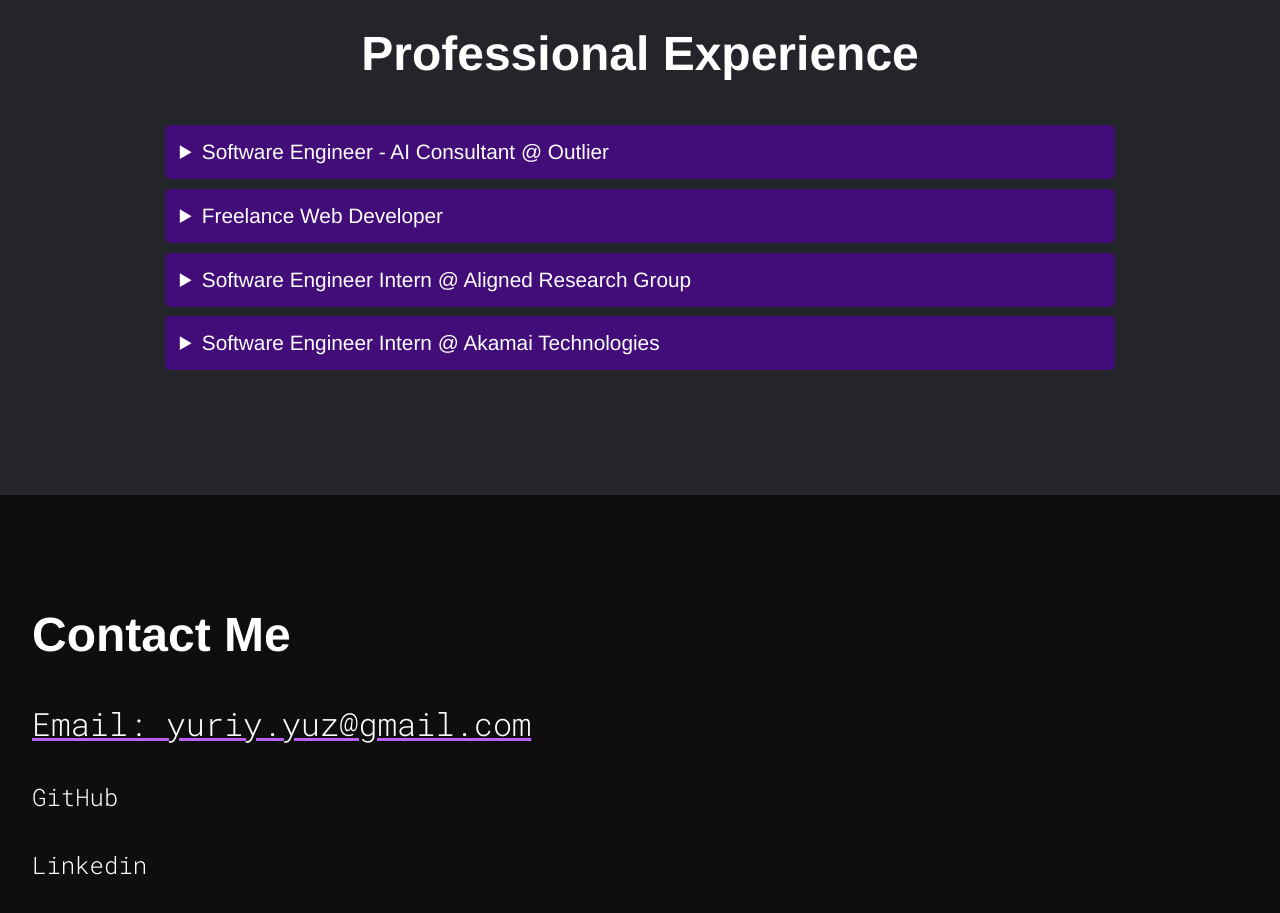
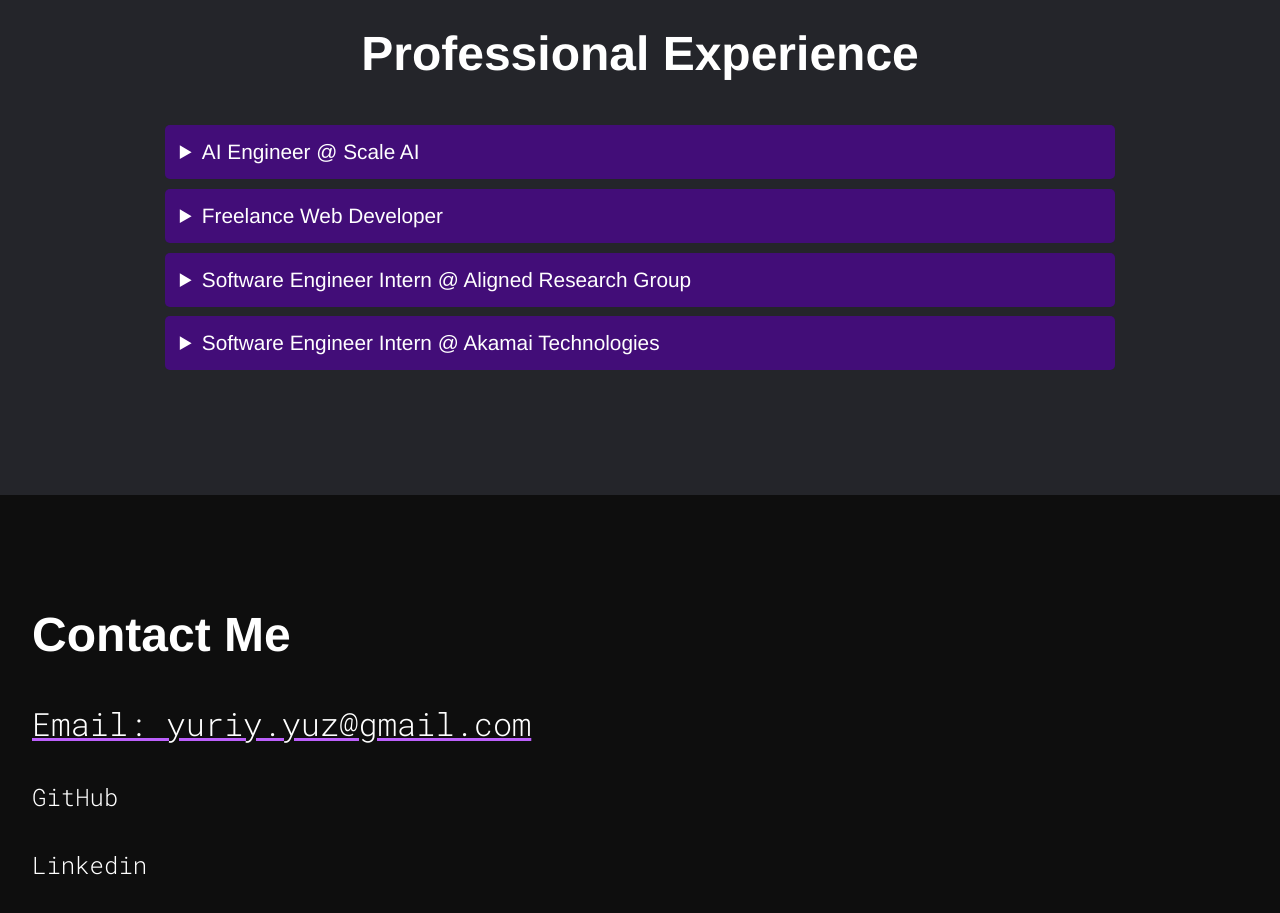
Before and after one commit to revisor07/portfolio, a plain HTML site: page index.html in a window 1280 px wide. Shown: the part 3480-4393 px from the top of the page. Drawn offline with Linux system fonts and the light colour scheme.

Commit message:
Update index.html

```diff
--- a/index.html
+++ b/index.html
@@ -158,7 +158,7 @@
             <div class = experience-wrapper>
                 <div class = experience-list>
                     <details class="experience-item">
-                        <summary>Software Engineer - AI Consultant @ Outlier</summary>
+                        <summary>AI Engineer @ Scale AI</summary>
                         <p class = "experience-info">Remote&ensp;|&ensp;Sept 2023 — Present<p>
                         <p>Crafted high-quality Python and JavaScript training data to fuel AI code generation algorithms.
                             Devised comprehensive test cases to validate the functionality and efficiency of the code.
```
